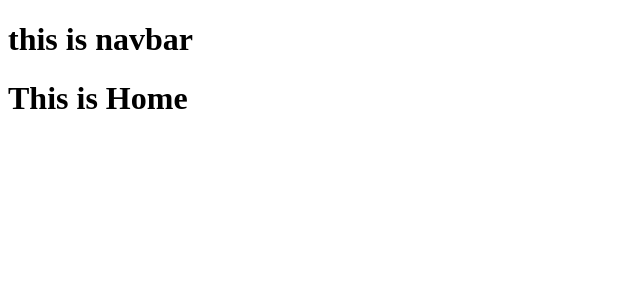
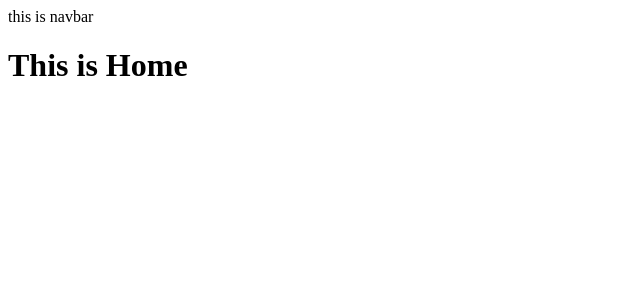
Before and after one commit to NipunShrivats/ecommerce-clothing, a React (Vite) app: page / in a window 1280 px wide. Shown: the top 300 px of the page, without its empty margins (0-640 px from the left). Built offline with nearby package versions, Linux system fonts and the light colour scheme.

Commit message:
changes on 23Aug commit no.2

```diff
--- a/src/Components/Navbar/Navbar.jsx
+++ b/src/Components/Navbar/Navbar.jsx
@@ -4,7 +4,9 @@ import "./Navbar.css";
 export default function Navbar() {
     return (
         <>
-            <h1>this is navbar</h1>
+            <div className="navbar">
+                this is navbar
+            </div>
         </>
     )
 }
```
Also changed, not shown: vercel.json (added).
